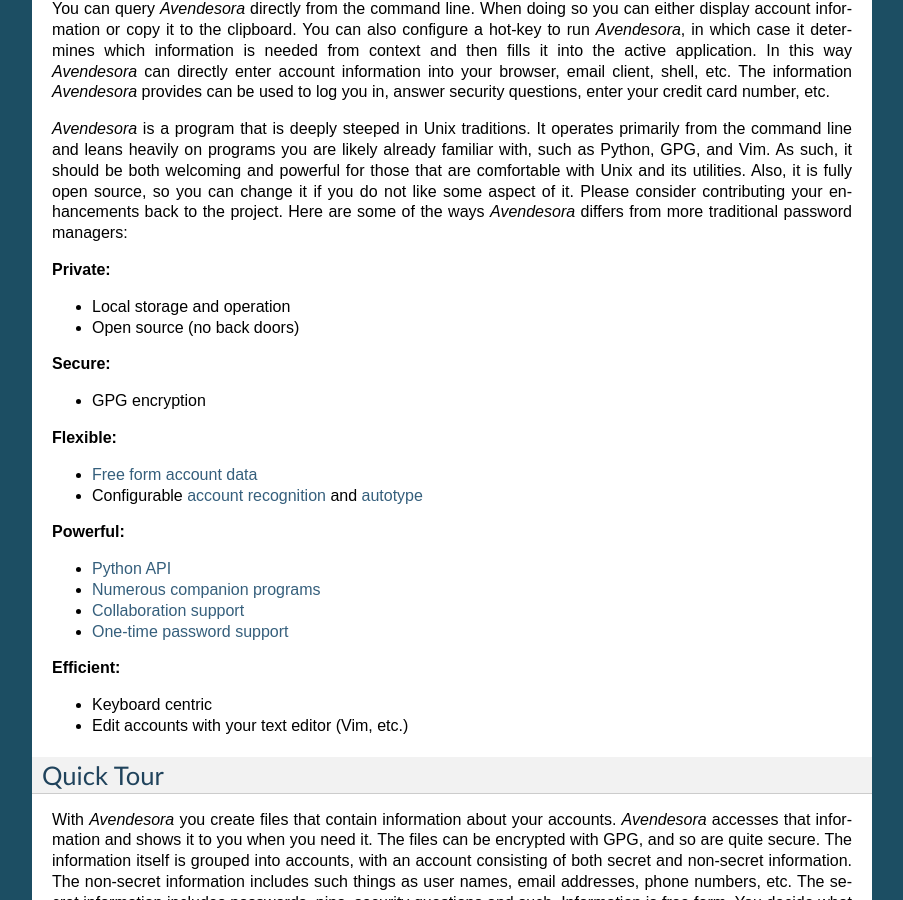
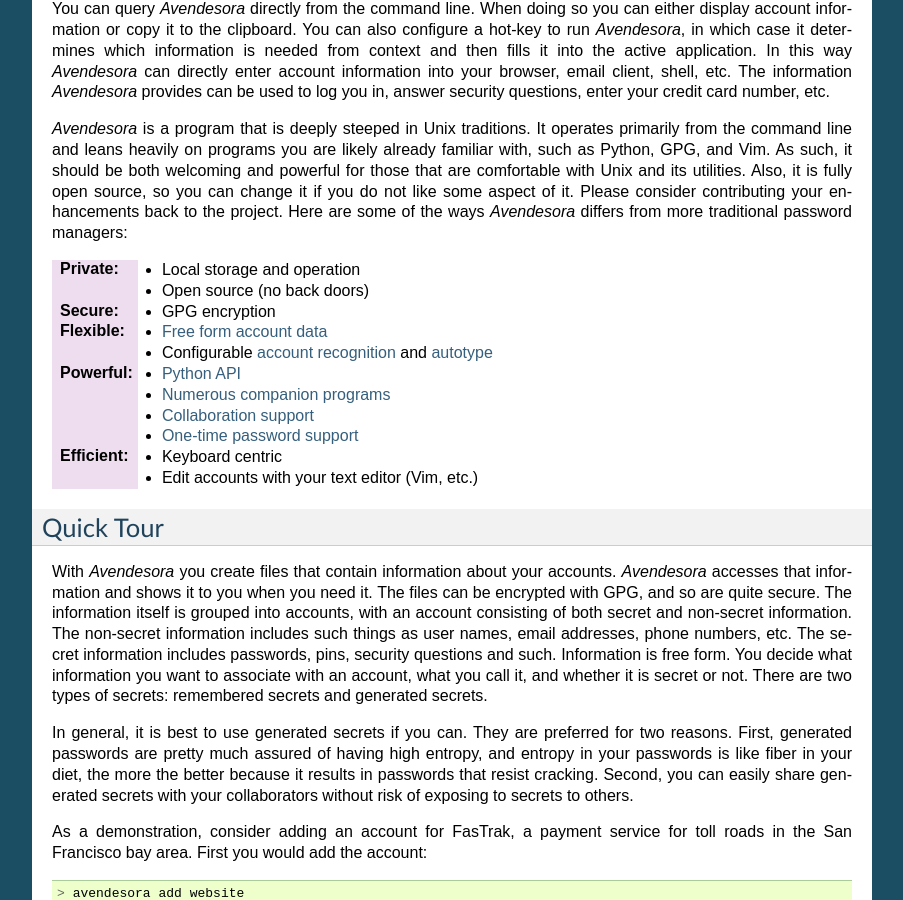
Before and after one commit to KenKundert/avendesora, a Sphinx documentation site: the page built from doc/index.rst, in a window 1280 px wide and 900 px high, scrolled down 439 px. Shown: the whole window, without its empty margins (198-1101 px from the left). Built offline with Sphinx 7.4.7, drawn with Linux system fonts in a browser that asks for light colours; part of the change alters nothing that is shown.

Commit message:
Refine formatting of documentation.

```diff
--- a/doc/index.rst
+++ b/doc/index.rst
@@ -46,31 +46,26 @@ like some aspect of it. Please consider contributing your enhancements back to
 the project. Here are some of the ways *Avendesora* differs from more
 traditional password managers:
 
-**Private:**
+:Private:
+    * Local storage and operation
+    * Open source (no back doors)
 
-* Local storage and operation
-* Open source (no back doors)
+:Secure:
+    * GPG encryption
 
-**Secure:**
+:Flexible:
+    * :ref:`Free form account data <accounts>`
+    * Configurable :ref:`account recognition <discovery>` and :ref:`autotype <scripts>`
 
-* GPG encryption
+:Powerful:
+    * :ref:`Python API <api>`
+    * :ref:`Numerous companion programs <accessories>`
+    * :ref:`Collaboration support <collaboration>`
+    * :ref:`One-time password support <otp>`
 
-**Flexible:**
-
-* :ref:`Free form account data <accounts>`
-* Configurable :ref:`account recognition <discovery>` and :ref:`autotype <scripts>`
-
-**Powerful:**
-
-* :ref:`Python API <api>`
-* :ref:`Numerous companion programs <accessories>`
-* :ref:`Collaboration support <collaboration>`
-* :ref:`One-time password support <otp>`
-
-**Efficient:**
-
-* Keyboard centric
-* Edit accounts with your text editor (Vim, etc.)
+:Efficient:
+    * Keyboard centric
+    * Edit accounts with your text editor (Vim, etc.)
 
 
 Quick Tour
```
